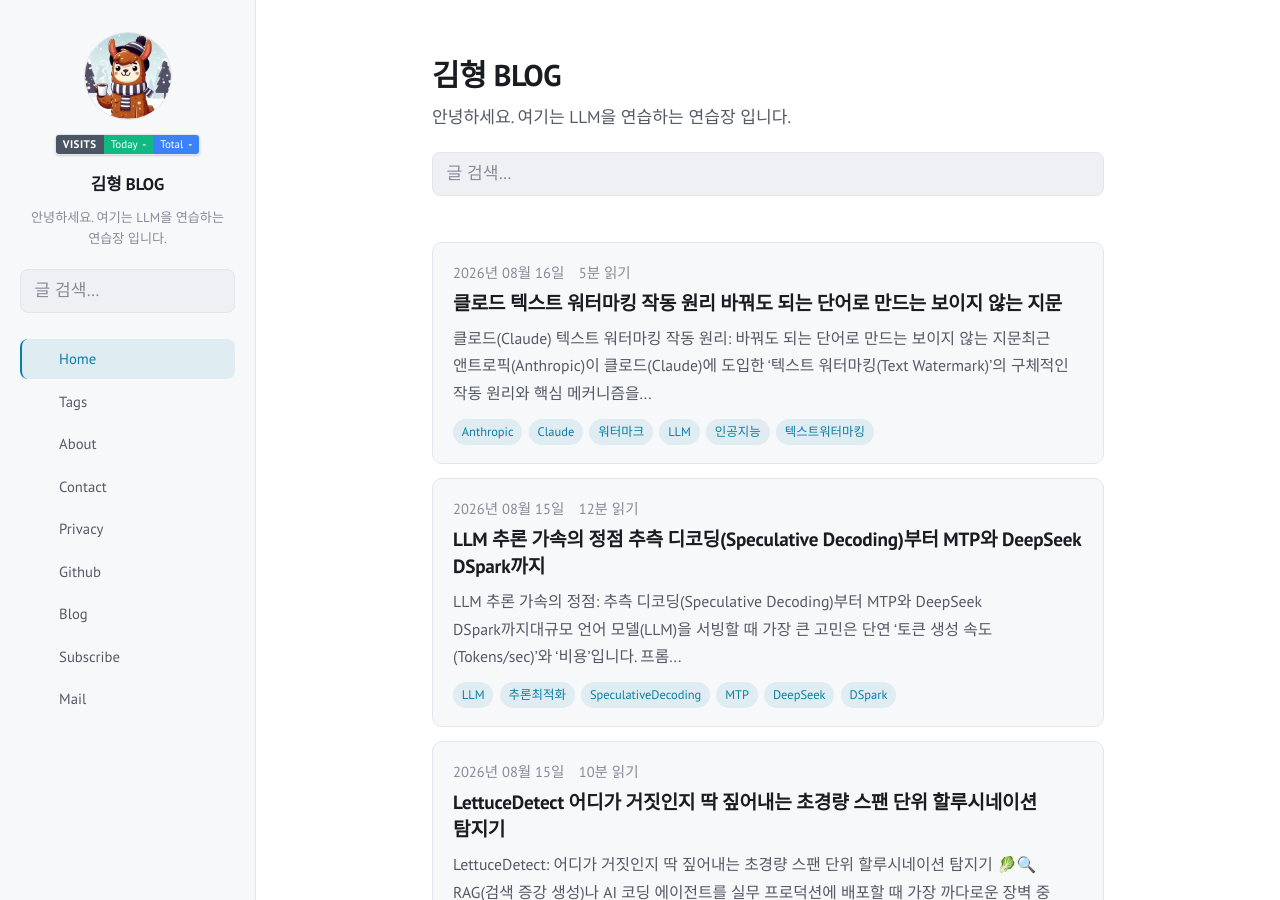
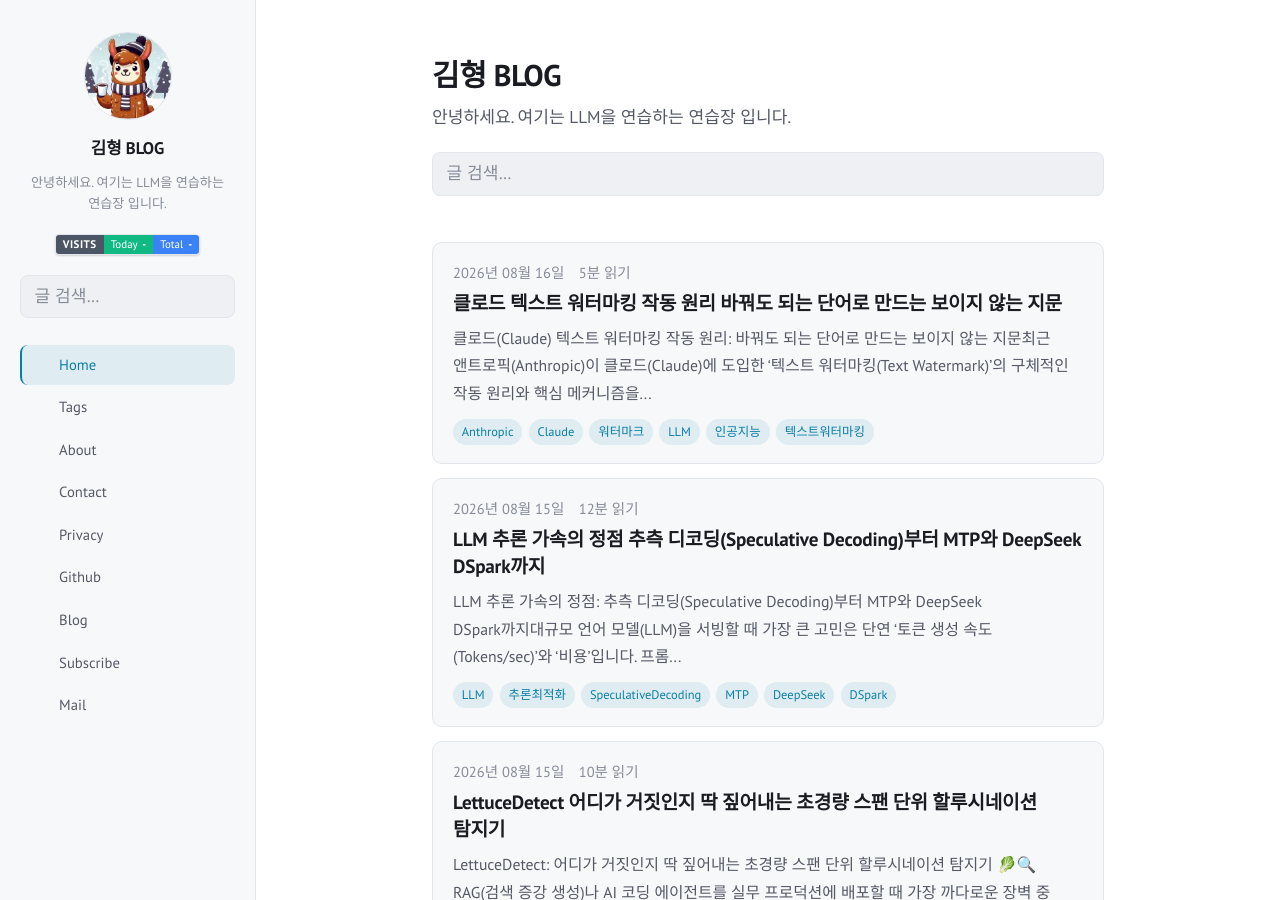
Before and after one commit to hypro2/hypro2.github.io, a Jekyll site: the page built from index.html, in a window 1280 px wide and 900 px high. Built offline with Jekyll 4.4.1, drawn with Linux system fonts in a browser that asks for light colours; the list of posts is cut into pages by our own code.

Commit message:
Update sidebar.html

```diff
--- a/_includes/sidebar.html
+++ b/_includes/sidebar.html
@@ -1,15 +1,14 @@
 <aside style="display: none">
   <img class="side-profile" src="{{ "/assets/images/profile_image.jpg" | relative_url }}" alt="{{ site.author }}">
+  <a class="side-title" href="{{ "/" | relative_url }}">{{ site.title | escape }}</a>
+  <div class="side-desc">{{ site.description }}</div>
 
-  <!-- 방문자 통계 뱃지 (애드블록 필터 우회 클래스명 적용) -->
-  <div id="stat-pill-box" class="side-stats-pill" style="display: inline-flex !important; align-items: center !important; justify-content: center !important; align-self: center !important; margin: 0 auto 0.9rem !important; border-radius: 4px !important; overflow: hidden !important; border: 1px solid var(--border, #333) !important; font-size: 11px !important; line-height: 1 !important; user-select: none !important; flex-shrink: 0 !important; box-shadow: 0 1px 2px rgba(0,0,0,0.15) !important;">
+  <!-- 방문자 통계 뱃지 (소개글과 검색창 사이) -->
+  <div id="stat-pill-box" class="side-stats-pill" style="display: inline-flex !important; align-items: center !important; justify-content: center !important; align-self: center !important; margin: 0 auto 1.25rem !important; border-radius: 4px !important; overflow: hidden !important; border: 1px solid var(--border, #333) !important; font-size: 11px !important; line-height: 1 !important; user-select: none !important; flex-shrink: 0 !important; box-shadow: 0 1px 2px rgba(0,0,0,0.15) !important;">
     <span style="background-color: #4b5563 !important; color: #ffffff !important; font-weight: 600 !important; padding: 4px 7px !important; letter-spacing: 0.5px !important; display: inline-block !important;">VISITS</span>
     <span style="background-color: #10b981 !important; color: #ffffff !important; padding: 4px 7px !important; display: inline-block !important;">Today <strong id="stat-today" style="font-weight: 700 !important; margin-left: 2px !important;">-</strong></span>
     <span style="background-color: #3b82f6 !important; color: #ffffff !important; padding: 4px 7px !important; display: inline-block !important;">Total <strong id="stat-total" style="font-weight: 700 !important; margin-left: 2px !important;">-</strong></span>
   </div>
-
-  <a class="side-title" href="{{ "/" | relative_url }}">{{ site.title | escape }}</a>
-  <div class="side-desc">{{ site.description }}</div>
 
   {% include search.html id="side" %}
 
```
